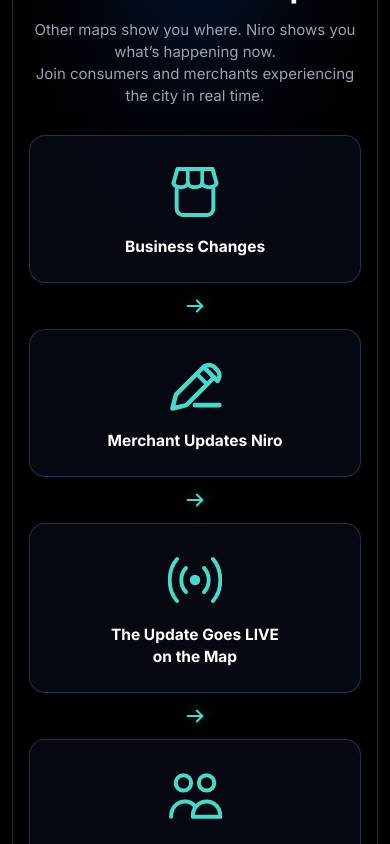
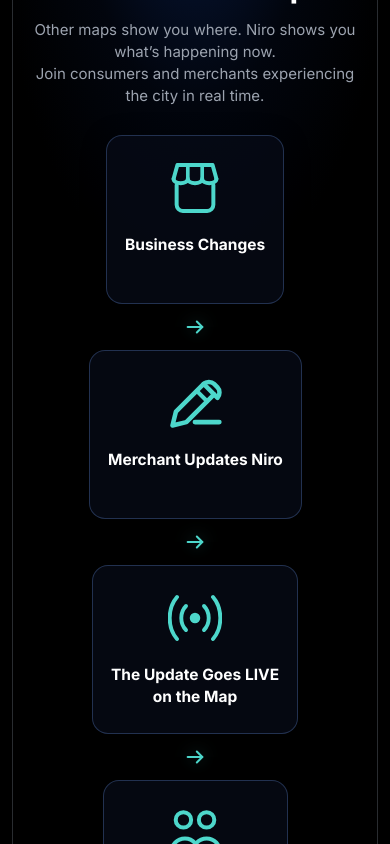
Before and after one commit to ishainfibrain-dev/niro, a Next.js app: page / in a window 390 px wide. Shown: the part 8020-8864 px from the top of the page. Built offline with nearby package versions, Linux system fonts and the light colour scheme.

Commit message:
icon alignment chnages

```diff
--- a/src/components/HowItWorksSection.tsx
+++ b/src/components/HowItWorksSection.tsx
@@ -221,7 +221,7 @@
                 <div
                   className={`niro-flow-card reveal-on-scroll reveal-scale ${delays[idx]} group`}
                 >
-                  <div className="group-hover:scale-110 group-hover:rotate-2 transition-transform duration-300 flex items-center justify-center">
+                  <div className="niro-flow-card-icon" aria-hidden="true">
                     {step.icon}
                   </div>
                   <h3 className="niro-flow-card-title group-hover:text-[#4DD7CB]">
--- a/src/styles/responsive.css
+++ b/src/styles/responsive.css
@@ -1683,15 +1683,16 @@
 
 .niro-flow-card {
   flex: 1;
-  min-height: 195px;
-  padding: 30px 18px 24px;
+  min-width: 0;
+  min-height: 169px;
+  padding: 24px 18px 18px;
   border-radius: 16px;
   background: rgba(7, 12, 24, 0.72);
   border: 1px solid rgba(36, 52, 84, 0.95);
   display: flex;
   flex-direction: column;
   align-items: center;
-  justify-content: center;
+  justify-content: flex-start;
   text-align: center;
   gap: 18px;
   box-shadow: 0 4px 24px rgba(0, 0, 0, 0.4);
@@ -1705,7 +1706,22 @@
   box-shadow: 0 8px 30px rgba(77, 215, 203, 0.25);
 }
 
-.niro-flow-card > div svg {
+.niro-flow-card-icon {
+  width: 56px;
+  height: 56px;
+  flex: 0 0 56px;
+  display: grid;
+  place-items: center;
+  line-height: 0;
+  transition: transform 0.3s ease;
+}
+
+.niro-flow-card:hover .niro-flow-card-icon {
+  transform: scale(1.1) rotate(2deg);
+}
+
+.niro-flow-card-icon svg {
+  display: block;
   width: 54px !important;
   height: 52px !important;
 }
@@ -1718,7 +1734,10 @@
   line-height: 22px;
   margin: 0;
   transition: color 0.2s ease;
+  width: 100%;
   max-width: 220px;
+  text-align: center;
+  overflow-wrap: anywhere;
 }
 
 .niro-flow-arrow {
@@ -1919,11 +1938,24 @@
   }
 
   .niro-flow-card {
-    min-height: 132px;
-    width: 100%;
-  }
-
-  .niro-flow-card > div svg {
+  flex: 1;
+  min-width: 0;
+  min-height: 169px;
+  padding: 24px 18px 18px;
+  border-radius: 16px;
+  background: rgba(7, 12, 24, 0.72);
+  border: 1px solid rgba(36, 52, 84, 0.95);
+  display: flex;
+  flex-direction: column;
+  align-items: center;
+  justify-content: flex-start;
+  text-align: center;
+  gap: 18px;
+  box-shadow: 0 4px 24px rgba(0, 0, 0, 0.4);
+  transition: all 0.3s cubic-bezier(0.16, 1, 0.3, 1);
+}
+
+  .niro-flow-card-icon svg {
     width: 54px !important;
     height: 52px !important;
   }
@@ -1944,7 +1976,8 @@
     margin-top: 12px;
   }
 }
-/* ==========================================================================
+
+/* ===========================================================================
    6. SCROLL ANIMATIONS & MICRO-INTERACTIONS
    ========================================================================== */
 @media (prefers-reduced-motion: no-preference) {
```
